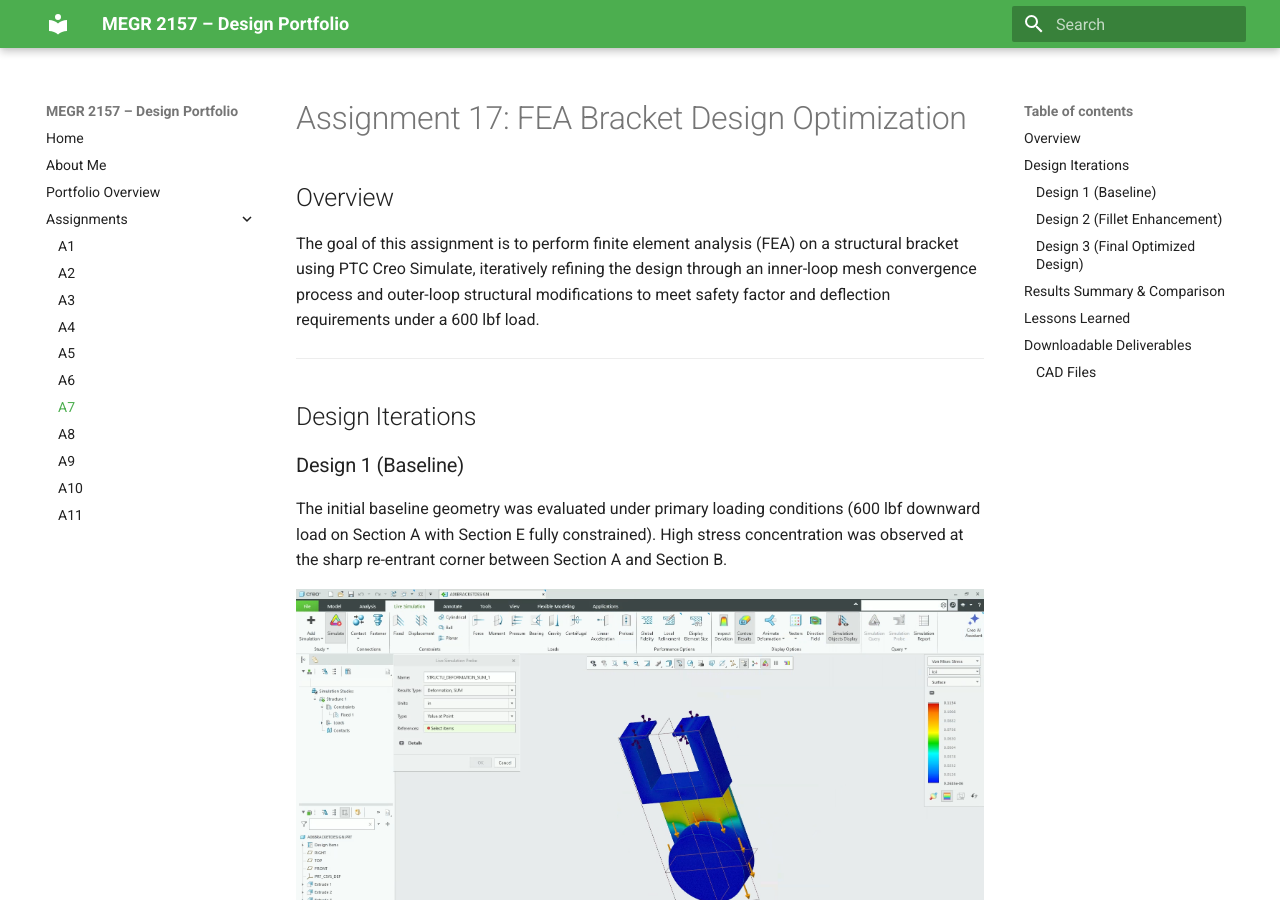
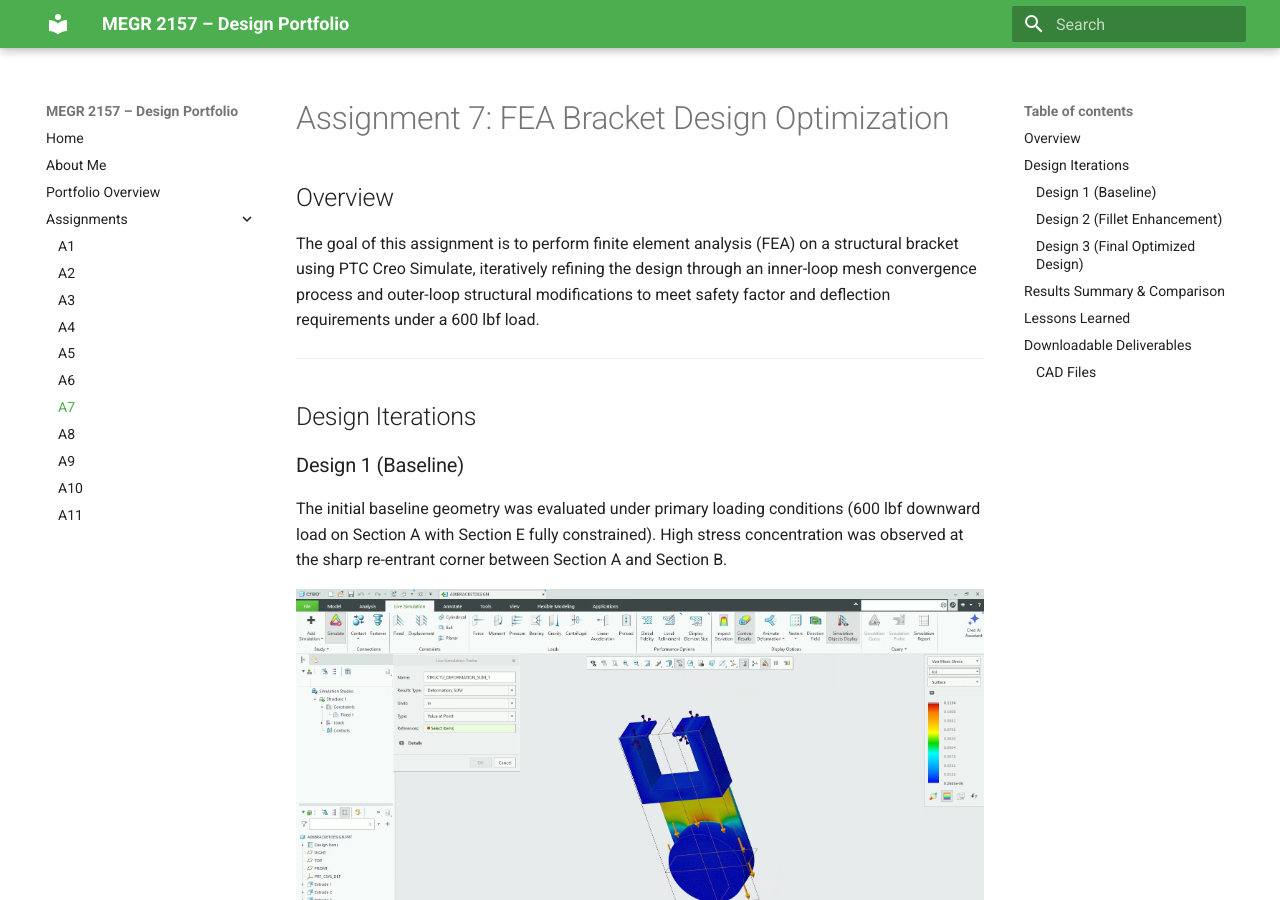
Before and after one commit to njablons/MEGR-2156-Portfolio, an MkDocs documentation site: the page built from docs/assignments/A07/index.md, in a window 1280 px wide and 900 px high. Built offline with MkDocs 1.6.1 and Material for MkDocs 9.7.7, drawn with Linux system fonts in a browser that asks for light colours.

Commit message:
Update index.md

```diff
--- a/docs/assignments/A07/index.md
+++ b/docs/assignments/A07/index.md
@@ -1,4 +1,4 @@
-# Assignment 17: FEA Bracket Design Optimization
+# Assignment 7: FEA Bracket Design Optimization
 
 ## Overview
 The goal of this assignment is to perform finite element analysis (FEA) on a structural bracket using PTC Creo Simulate, iteratively refining the design through an inner-loop mesh convergence process and outer-loop structural modifications to meet safety factor and deflection requirements under a 600 lbf load.
```
